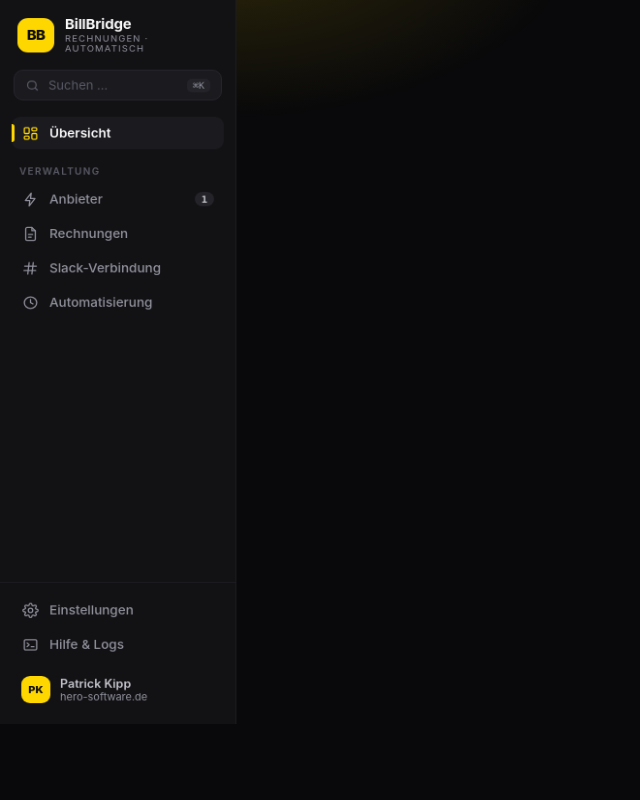
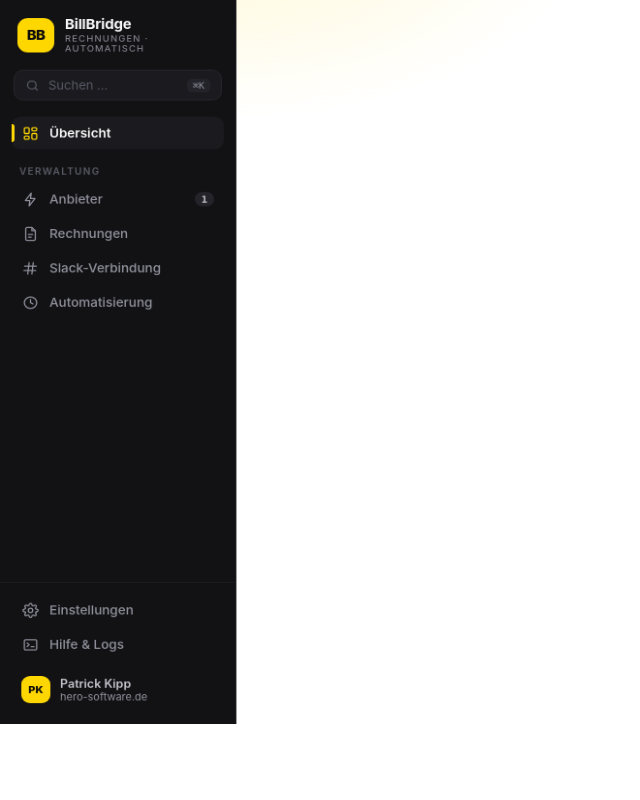
Before and after one commit to patrickkipp-hero/BillBridge, a Flask app: page / in a window 1280 px wide. Shown: the whole page, without its empty margins (0-640 px from the left). Run offline with Flask 3, Linux system fonts and the light colour scheme; data that the repository does not hold is empty.

Commit message:
Oberfläche: helles und dunkles Theme nach Systemeinstellung
Dunkel bleibt die Grundpalette, die helle greift über prefers-color-scheme.
Die Seitenleiste bleibt in beiden dunkel. Fest verdrahtete Farben sind
jetzt Tokens; Akzent als Text bekommt im hellen Theme eine abgedunkelte
Fassung, die der gewählten Akzentfarbe folgt.

Co-Authored-By: Claude <noreply@anthropic.com>

```diff
--- a/templates/index.html
+++ b/templates/index.html
@@ -9,14 +9,17 @@
 <link rel="icon" type="image/png" sizes="16x16" href="/static/favicon-16x16.png">
 <link rel="apple-touch-icon" sizes="180x180" href="/static/favicon-180x180.png">
 <style>
-  /* ═══ BillBridge · Swiss Minimal Dark ═══════════════════════════════════
+  /* ═══ BillBridge · Swiss Minimal ════════════════════════════════════════
      Weniger, aber präziser: ein Flächenton, eine Akzentfarbe, viel Ruhe.
      Bewegung trägt Bedeutung (Herkunft, Fortschritt, Zustand) statt Dekor
      und schaltet sich bei prefers-reduced-motion vollständig ab.          */
 
   *, *::before, *::after { box-sizing: border-box; margin: 0; padding: 0; }
 
+  /* Dunkel ist die Grundpalette; die helle steht direkt darunter und greift,
+     sobald das System auf „Hell" steht (prefers-color-scheme).            */
   :root {
+    color-scheme: dark;
     /* Flächen */
     --bg:          #09090B;
     --surface:     #121215;
@@ -61,6 +64,77 @@
 
     --shadow:    0 1px 2px rgba(0,0,0,.4), 0 8px 24px -12px rgba(0,0,0,.6);
     --shadow-lg: 0 24px 60px -20px rgba(0,0,0,.8);
+
+    /* Einzelwerte, die je Palette kippen müssen */
+    --accent-strong: var(--accent);      /* Akzent als Text, Linie, Fokusring */
+    --hover-line:    #33333B;
+    --surface-hover: #2E2E36;
+    --placeholder:   #5A5A66;
+    --knob:          #6B6B78;
+    --topbar-bg:     rgba(9,9,11,.72);
+    --ripple-soft:   rgba(255,255,255,.16);
+    --log-bg:        #050506;
+    --log-info:      #7DB8FF;
+    --overlay:       rgba(0,0,0,.66);
+  }
+
+  @media (prefers-color-scheme: light) {
+    :root {
+      color-scheme: light;
+      --bg:          #FFFFFF;
+      --surface:     #FFFFFF;
+      --surface-2:   #FAFAFA;
+      --surface-3:   #F4F4F5;
+      --border:      #E4E4E7;
+      --border-soft: #E4E4E7;
+
+      /* Text – alle ≥ 4.5:1 auf Weiß */
+      --text:        #1A1A1A;
+      --text-dim:    #3F3F46;
+      --text-muted:  #71717A;
+
+      /* Der Akzent trägt auf Weiß keinen Text: dafür eine abgedunkelte Fassung,
+         die der gewählten Akzentfarbe folgt (Gelb → dunkles Bernstein). */
+      --accent-strong: #806A00;
+      --accent-strong: color-mix(in srgb, var(--accent) 50%, #000);
+
+      --green: #15803D;  --green-bg: #DCFCE7;
+      --red:   #B91C1C;  --red-bg:   #FEE2E2;
+      --yellow:#A16207;  --yellow-bg:#FEF9C3;
+
+      --shadow:    0 1px 2px rgba(0,0,0,.06), 0 8px 24px -12px rgba(0,0,0,.12);
+      --shadow-lg: 0 24px 60px -20px rgba(0,0,0,.25);
+
+      --hover-line:    #D4D4D8;
+      --surface-hover: #E4E4E7;
+      --placeholder:   #8A8A94;
+      --knob:          #A1A1AA;
+      --topbar-bg:     rgba(255,255,255,.8);
+      --ripple-soft:   rgba(0,0,0,.1);
+      --log-bg:        #FAFAFA;
+      --log-info:      #1D4ED8;
+      --overlay:       rgba(0,0,0,.4);
+    }
+    /* Die Seitenleiste bleibt in beiden Paletten dunkel */
+    .sidebar {
+      color-scheme: dark;
+      color: #FAFAFA;
+      --surface:     #121215;
+      --surface-2:   #1A1A1F;
+      --surface-3:   #232329;
+      --border:      #26262C;
+      --border-soft: #1C1C21;
+      --text:        #FAFAFA;
+      --text-dim:    #C4C4CC;
+      --text-muted:  #92929E;
+      --accent-strong: var(--accent);
+      --green: #3DDC97;  --green-bg: rgba(61, 220, 151, 0.12);
+      --red:   #FF6B6B;  --red-bg:   rgba(255, 107, 107, 0.12);
+      --yellow:#FFC53D;  --yellow-bg:rgba(255, 197, 61, 0.12);
+      --hover-line:    #33333B;
+      --surface-hover: #2E2E36;
+      --placeholder:   #5A5A66;
+    }
   }
 
   html, body {
@@ -185,7 +259,7 @@
 
   .topbar {
     display: flex; align-items: center; justify-content: space-between;
-    padding: 16px 32px; background: rgba(9,9,11,.72);
+    padding: 16px 32px; background: var(--topbar-bg);
     backdrop-filter: blur(14px); -webkit-backdrop-filter: blur(14px);
     border-bottom: 1px solid var(--border-soft);
     position: sticky; top: 0; z-index: 10;
@@ -916,7 +990,7 @@ async function renderProviders() {
     if (isGmail) {
       if (p.configured) {
         statusClass = 'active'; dotClass = 'green'; statusLabel = 'Aktiv';
-        actionBtns = `<button class="btn btn-ghost" onclick="runGmail()" style="color:var(--accent);font-weight:600"><svg class="ico" viewBox="0 0 24 24" fill="none" stroke="currentColor" stroke-width="2" stroke-linecap="round" stroke-linejoin="round" aria-hidden="true"><path d="M7 4.5l12 7.5-12 7.5z"/></svg> Ausführen</button>`;
+        actionBtns = `<button class="btn btn-ghost" onclick="runGmail()" style="color:var(--accent-strong);font-weight:600"><svg class="ico" viewBox="0 0 24 24" fill="none" stroke="currentColor" stroke-width="2" stroke-linecap="round" stroke-linejoin="round" aria-hidden="true"><path d="M7 4.5l12 7.5-12 7.5z"/></svg> Ausführen</button>`;
       } else {
         statusClass = 'warning'; dotClass = 'yellow'; statusLabel = 'Nicht konfiguriert';
         actionBtns = '';
@@ -931,11 +1005,11 @@ async function renderProviders() {
       actionBtns = `<button class="btn btn-primary" onclick="saveSession('${p.id}')" style="font-size:12px"><svg class="ico" viewBox="0 0 24 24" fill="none" stroke="currentColor" stroke-width="2" stroke-linecap="round" stroke-linejoin="round" aria-hidden="true"><path d="M19 21H5a2 2 0 0 1-2-2V5a2 2 0 0 1 2-2h11l5 5v11a2 2 0 0 1-2 2z"/><path d="M17 21v-8H7v8M7 3v5h8"/></svg> Session speichern</button>`;
     } else if (isMoss) {
       statusClass = 'active'; dotClass = 'green'; statusLabel = 'Bereit (manueller Abgleich)';
-      actionBtns = `<button class="btn btn-ghost" onclick="setupSession('${p.id}')" style="color:var(--accent);font-weight:600"><svg class="ico" viewBox="0 0 24 24" fill="none" stroke="currentColor" stroke-width="2" stroke-linecap="round" stroke-linejoin="round" aria-hidden="true"><circle cx="8" cy="15" r="4"/><path d="M10.8 12.2L21 2m-4 4l3 3m-6-6l3 3"/></svg> Abgleich starten</button>`;
+      actionBtns = `<button class="btn btn-ghost" onclick="setupSession('${p.id}')" style="color:var(--accent-strong);font-weight:600"><svg class="ico" viewBox="0 0 24 24" fill="none" stroke="currentColor" stroke-width="2" stroke-linecap="round" stroke-linejoin="round" aria-hidden="true"><circle cx="8" cy="15" r="4"/><path d="M10.8 12.2L21 2m-4 4l3 3m-6-6l3 3"/></svg> Abgleich starten</button>`;
     } else if (isAmazon) {
       const amazonHasSession = sessionStatuses['amazon']?.has_session;
       statusClass = 'active'; dotClass = 'green'; statusLabel = amazonHasSession ? 'Aktiv (Session)' : 'Aktiv';
-      actionBtns = `<button class="btn btn-ghost" onclick="triggerRun()" style="color:var(--accent);font-weight:600"><svg class="ico" viewBox="0 0 24 24" fill="none" stroke="currentColor" stroke-width="2" stroke-linecap="round" stroke-linejoin="round" aria-hidden="true"><path d="M7 4.5l12 7.5-12 7.5z"/></svg> Ausführen</button>`;
+      actionBtns = `<button class="btn btn-ghost" onclick="triggerRun()" style="color:var(--accent-strong);font-weight:600"><svg class="ico" viewBox="0 0 24 24" fill="none" stroke="currentColor" stroke-width="2" stroke-linecap="round" stroke-linejoin="round" aria-hidden="true"><path d="M7 4.5l12 7.5-12 7.5z"/></svg> Ausführen</button>`;
     } else if (!hasCredentials) {
       statusClass = 'warning'; dotClass = 'yellow'; statusLabel = 'Keine Zugangsdaten';
       actionBtns = '';
@@ -944,7 +1018,7 @@ async function renderProviders() {
       actionBtns = `<button class="btn btn-primary" onclick="setupSession('${p.id}')" style="font-size:12px"><svg class="ico" viewBox="0 0 24 24" fill="none" stroke="currentColor" stroke-width="2" stroke-linecap="round" stroke-linejoin="round" aria-hidden="true"><circle cx="8" cy="15" r="4"/><path d="M10.8 12.2L21 2m-4 4l3 3m-6-6l3 3"/></svg> Session einrichten</button>`;
     } else {
       statusClass = 'active'; dotClass = 'green'; statusLabel = 'Aktiv';
-      actionBtns = `<button class="btn btn-ghost" onclick="runProvider('${p.id}')" style="color:var(--accent);font-weight:600"><svg class="ico" viewBox="0 0 24 24" fill="none" stroke="currentColor" stroke-width="2" stroke-linecap="round" stroke-linejoin="round" aria-hidden="true"><path d="M7 4.5l12 7.5-12 7.5z"/></svg> Ausführen</button>`;
+      actionBtns = `<button class="btn btn-ghost" onclick="runProvider('${p.id}')" style="color:var(--accent-strong);font-weight:600"><svg class="ico" viewBox="0 0 24 24" fill="none" stroke="currentColor" stroke-width="2" stroke-linecap="round" stroke-linejoin="round" aria-hidden="true"><path d="M7 4.5l12 7.5-12 7.5z"/></svg> Ausführen</button>`;
     }
 
     return `
@@ -1370,7 +1444,7 @@ async function renderLogs() {
         <div class="log-box" id="logBox">${
           allLines.length
             ? allLines.map(colorLine).join('\n')
-            : '<span style="color:#555">Noch keine Logs vorhanden. Starte einen Sync.</span>'
+            : '<span style="color:var(--text-muted)">Noch keine Logs vorhanden. Starte einen Sync.</span>'
         }</div>
       </div>
 
@@ -1629,7 +1703,7 @@ function renderProviderPicker() {
         </div>
       `).join('')}
       <div class="provider-tile" id="tile-custom" onclick="selectProviderTile('custom')">
-        <div class="provider-tile-logo" style="background:#f0f0f0;color:#666;font-size:20px">＋</div>
+        <div class="provider-tile-logo" style="background:var(--surface-3);color:var(--text-muted);font-size:20px">＋</div>
         <div>
           <div class="provider-tile-name">Eigener Anbieter</div>
           <div class="provider-tile-status">Galaxus, CoolBlue, …</div>
```
Also changed, not shown: other parts of templates/index.html (+22 -22 lines).
